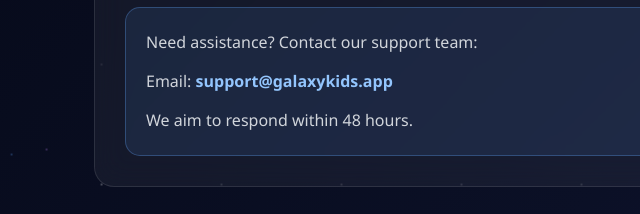
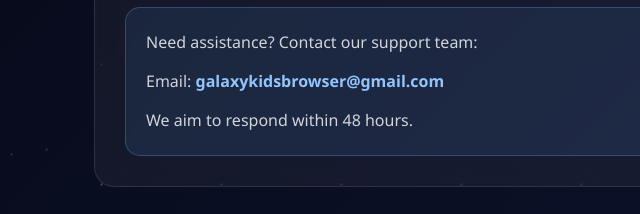
Before and after one commit to Neman1234/my-app-pages, a plain HTML site: page support.html in a window 1280 px wide. Shown: the part 463-677 px from the top of the page, 66-706 px from the left. Drawn offline with Linux system fonts and the light colour scheme.

Commit message:
Update support email address in support.html

```diff
--- a/support.html
+++ b/support.html
@@ -165,7 +165,7 @@
             <p style="margin-top:10px;">
                 Email:
                 <a class="email" href="mailto:galaxykidsbrowser@gmail.com">
-                    support@galaxykids.app
+                    galaxykidsbrowser@gmail.com
                 </a>
             </p>
 
```
